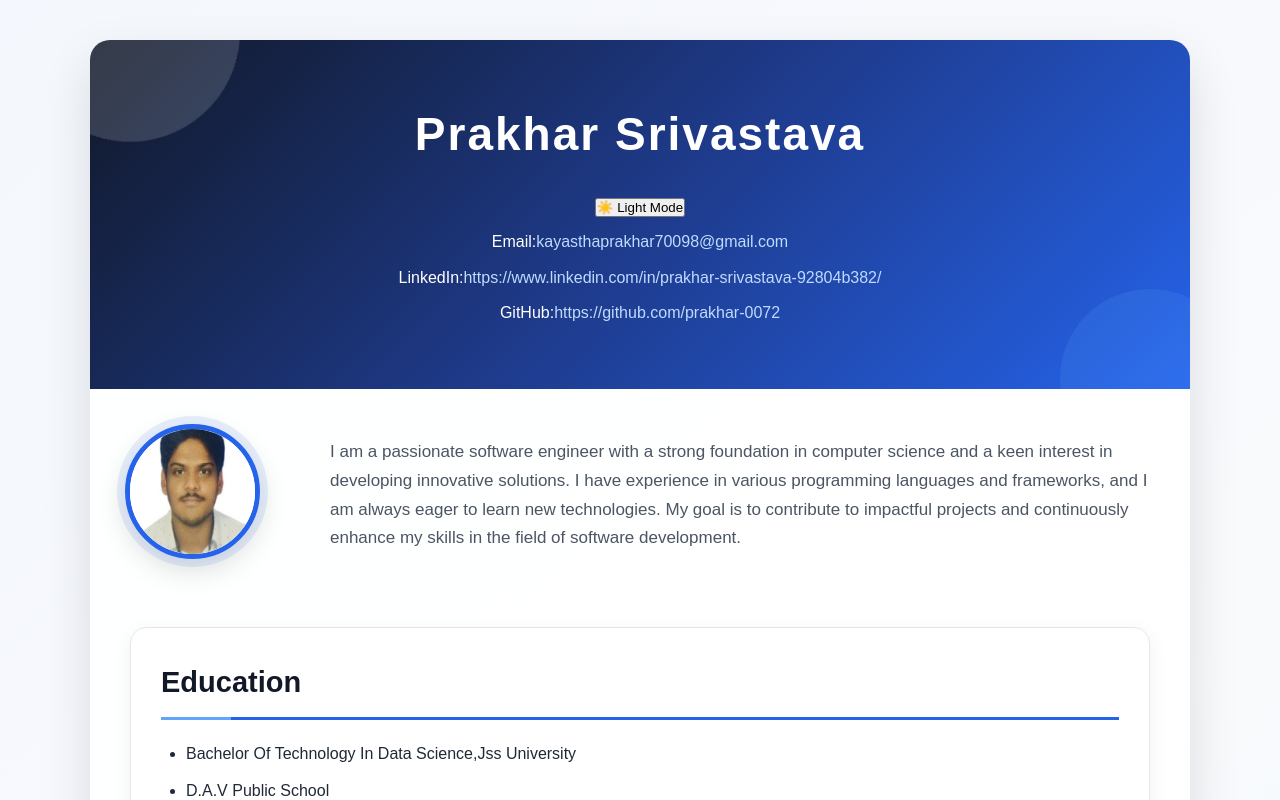
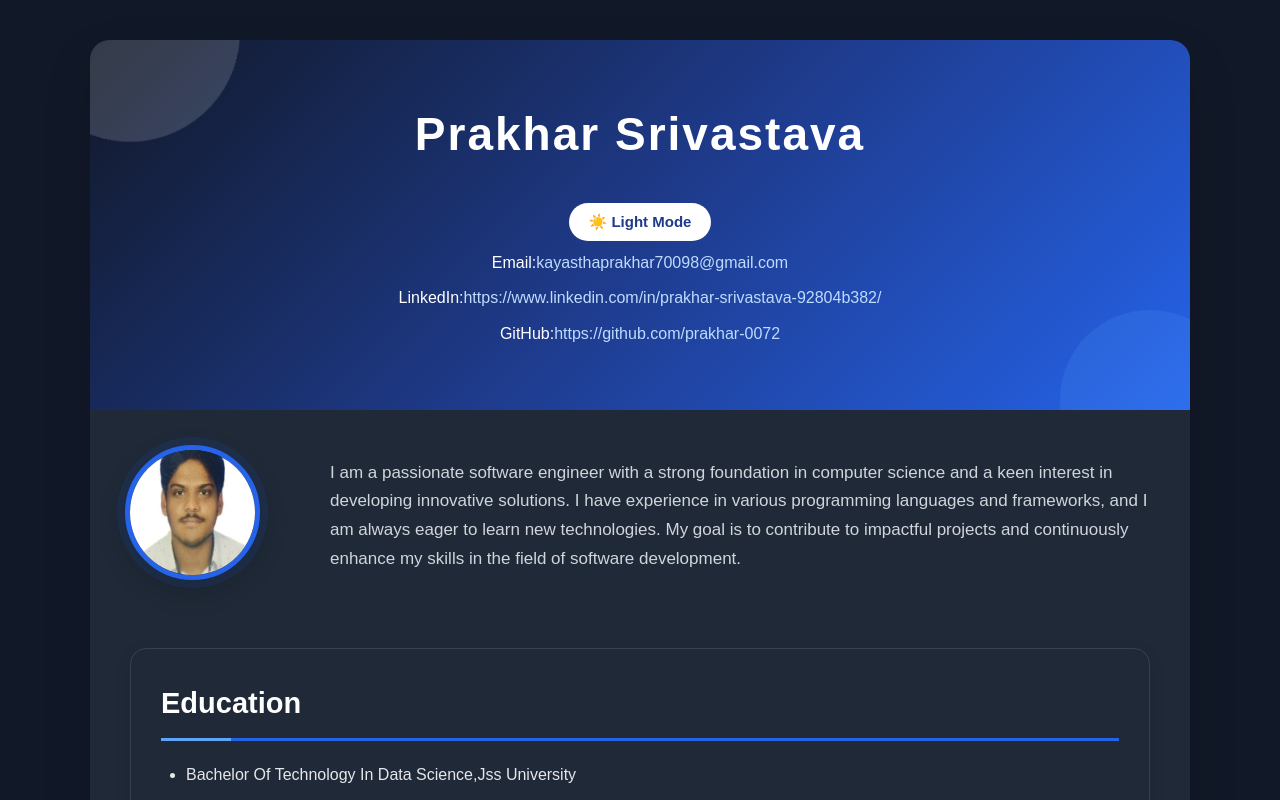
Before and after one commit to prakhar-0072/my-github-project, a plain HTML site: page myportfolio_experiment2.html in a window 1280 px wide. Both pictures are taken after a click on the button "🌙 Dark Mode". Shown: the top 800 px of the page. Drawn offline with Linux system fonts and the light colour scheme.

Commit message:
Update portfolio.css

```diff
--- a/portfolio.css
+++ b/portfolio.css
@@ -568,3 +568,63 @@ footer:hover {
         transition-duration: 0.01ms !important;
     }
 }
+
+/* =========================================
+   DARK MODE
+   ========================================= */
+
+body.dark-mode {
+    background: #111827;
+    color: #f9fafb;
+}
+
+body.dark-mode > div {
+    background: #1f2937;
+}
+
+body.dark-mode section {
+    background: #1f2937;
+    border-color: #374151;
+    color: #f9fafb;
+}
+
+body.dark-mode h2 {
+    color: #ffffff;
+}
+
+body.dark-mode h3 {
+    color: #93c5fd;
+}
+
+body.dark-mode section p,
+body.dark-mode td p {
+    color: #d1d5db;
+}
+
+body.dark-mode li {
+    color: #e5e7eb;
+}
+
+body.dark-mode a {
+    color: #60a5fa;
+}
+
+#themeButton {
+    position: relative;
+    z-index: 5;
+    padding: 10px 20px;
+    margin-top: 10px;
+    border: none;
+    border-radius: 25px;
+    background: white;
+    color: #1e3a8a;
+    font-size: 15px;
+    font-weight: bold;
+    cursor: pointer;
+    transition: 0.3s ease;
+}
+
+#themeButton:hover {
+    transform: scale(1.08);
+    box-shadow: 0 5px 20px rgba(255, 255, 255, 0.3);
+}
```
